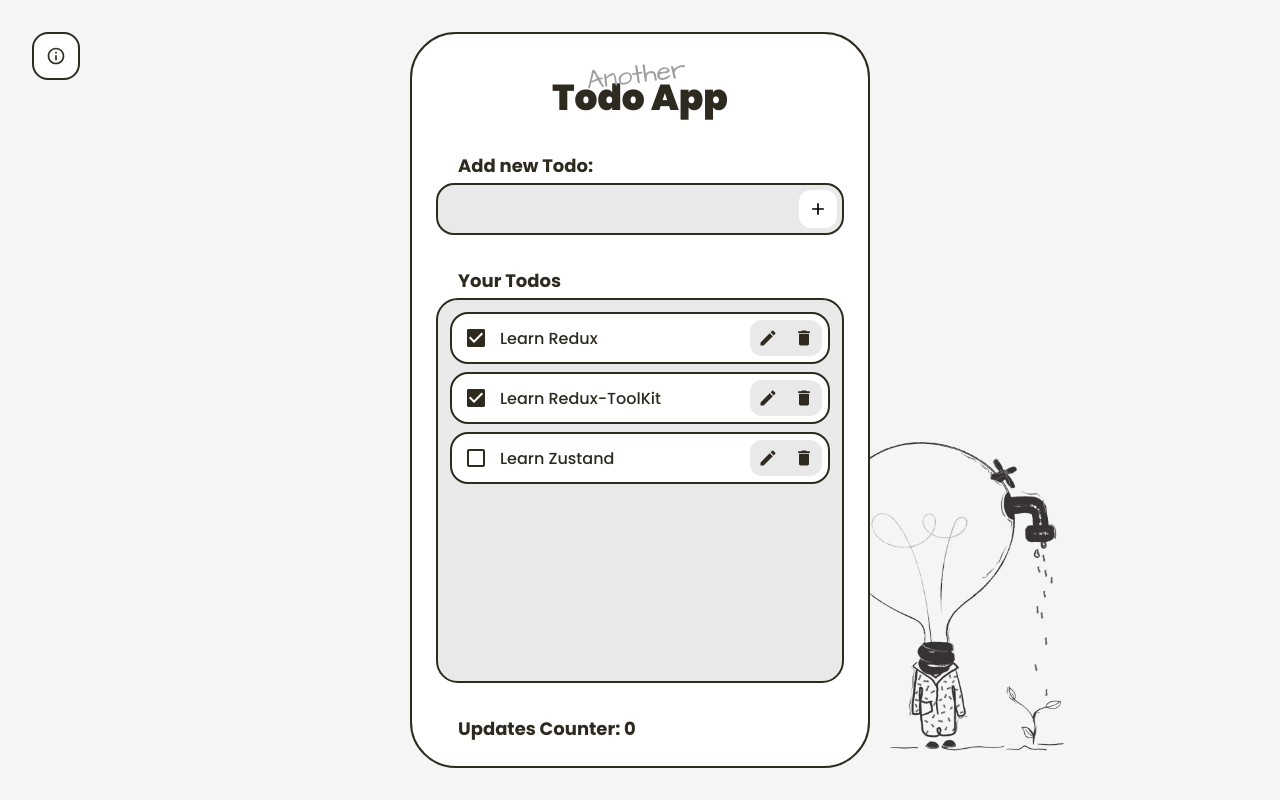
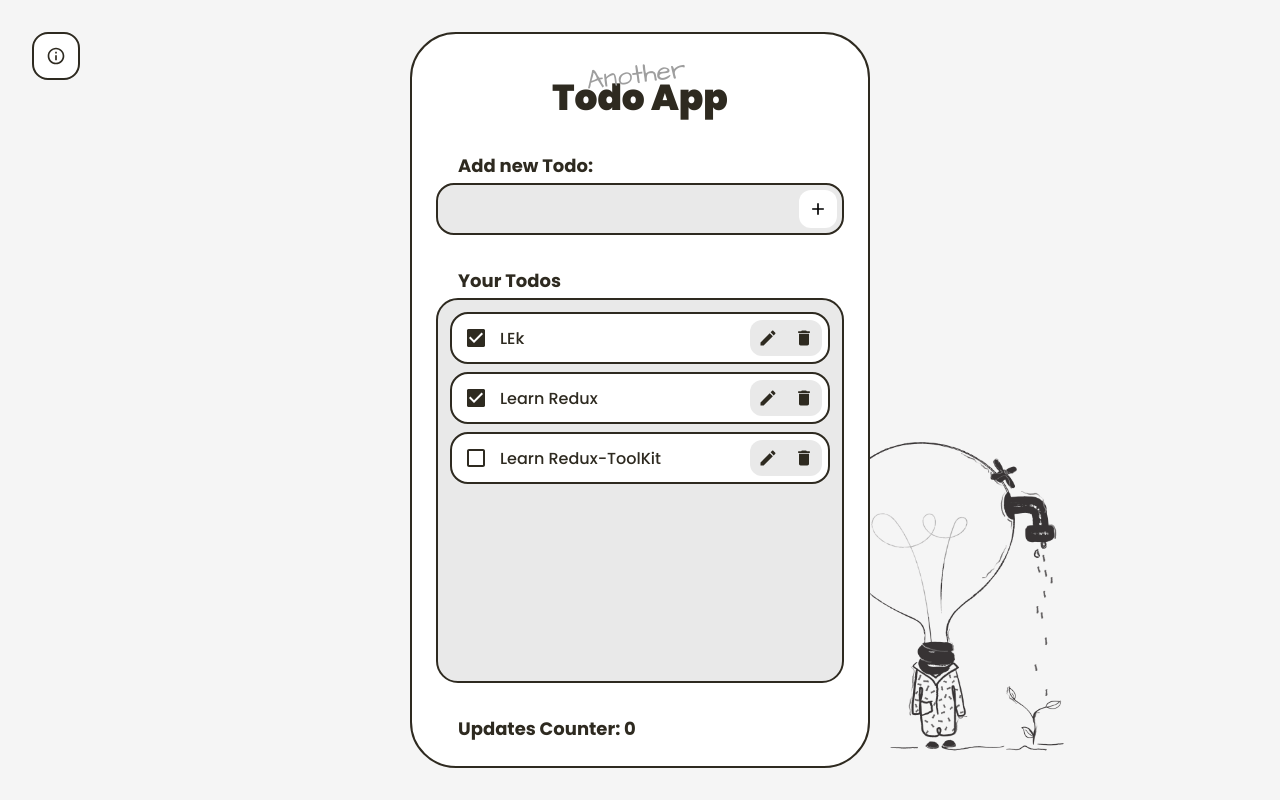
Before and after one commit to Leandrocoelho1/redux-vs-rtk-vs-easy-peasy, a React (Create React App) app: page / in a window 1280 px wide. Built offline with nearby package versions, Linux system fonts and the light colour scheme.

Commit message:
add zustand initial config

```diff
--- a/package.json
+++ b/package.json
@@ -28,7 +28,8 @@
     "redux-thunk": "^2.3.0",
     "styled-components": "^5.1.1",
     "typescript": "~3.7.2",
-    "uuid": "^8.3.0"
+    "uuid": "^8.3.0",
+    "zustand": "^2.2.4"
   },
   "scripts": {
     "start": "react-scripts start",
--- a/src/components/Counter/index.tsx
+++ b/src/components/Counter/index.tsx
@@ -1,12 +1,18 @@
 import React from "react";
+
 // For Redux and RTK
-import { useSelector } from "react-redux";
+// import { useSelector } from "react-redux";
+
+// For Zustand
+import useStore from "../../zustand";
 
 import { State } from "../../type";
 import { Container } from "./styles";
 
 const Counter: React.FC = () => {
-  const updatesCounter = useSelector((state: State) => state.counter);
+  // const updatesCounter = useSelector((state: State) => state.counter);
+
+  const updatesCounter = useStore((state) => state.counter);
   return (
     <Container>
       <h2>Updates Counter: {updatesCounter}</h2>
--- a/src/components/Form/index.tsx
+++ b/src/components/Form/index.tsx
@@ -6,19 +6,24 @@
   useEffect,
 } from "react";
 import { MdAdd, MdCheck, MdClose } from "react-icons/md";
+
 // For Redux and RTK
-import { useSelector, useDispatch } from "react-redux";
-import {
-  createTodoActionCreator,
-  editTodoActionCreator,
-  selectTodoActionCreator,
-} from "../../redux-og";
+// import { useSelector, useDispatch } from "react-redux";
+// import {
+//   createTodoActionCreator,
+//   editTodoActionCreator,
+//   selectTodoActionCreator,
+// } from "../../redux-rtk";
+
+// For Zustand
+import useStore from "../../zustand";
 
 import { Todo, State } from "../../type";
 import { Container } from "./styles";
 
 const AddTodoForm: React.FC = () => {
-  const dispatch = useDispatch();
+  // const dispatch = useDispatch();
+  const addTodo = useStore((state) => state.addTodo);
   const addTodoInput = useRef<HTMLInputElement>(null);
   const [addTodoValue, setAddTodoValue] = useState<string>("");
 
@@ -33,7 +38,8 @@
       return;
     }
 
-    dispatch(createTodoActionCreator({ desc: addTodoValue }));
+    addTodo(addTodoValue);
+    // dispatch(createTodoActionCreator({ desc: addTodoValue }));
     setAddTodoValue("");
   };
   return (
@@ -59,7 +65,9 @@
 }
 
 const EditTodoForm: React.FC<EditTodoProps> = ({ selectedTodo }) => {
-  const dispatch = useDispatch();
+  // const dispatch = useDispatch();
+
+  const { editTodo, selectTodo } = useStore((state) => state);
   const editTodoInput = useRef<HTMLInputElement>(null);
   const [editTodoValue, setEditTodoValue] = useState<string>(selectedTodo.desc);
 
@@ -74,14 +82,17 @@
       return;
     }
 
-    dispatch(
-      editTodoActionCreator({ id: selectedTodo.id, desc: editTodoValue })
-    );
-    dispatch(selectTodoActionCreator({ id: "" }));
+    // dispatch(
+    //   editTodoActionCreator({ id: selectedTodo.id, desc: editTodoValue })
+    //   );
+    editTodo(selectedTodo.id, editTodoValue);
+    selectTodo("");
+    // dispatch(selectTodoActionCreator({ id: "" }));
   };
 
   const handleCancelEdit = (): void => {
-    dispatch(selectTodoActionCreator({ id: "" }));
+    // dispatch(selectTodoActionCreator({ id: "" }));
+    selectTodo("");
   };
 
   useEffect(() => {
@@ -111,15 +122,18 @@
 };
 
 const Form: React.FC = () => {
-  const todos = useSelector((state: State) => state.todos);
-  const selectedTodoId = useSelector((state: State) => state.selectedTodo);
+  // const todos = useSelector((state: State) => state.todos);
+  // const selectedTodoId = useSelector((state: State) => state.selectedTodo);
+
+  const { todos, selectedTodo: selectedTodoId } = useStore((state) => state);
   const selectedTodo =
-    (selectedTodoId && todos.find((todo) => todo.id === selectedTodoId)) ||
+    (selectedTodoId &&
+      todos.find((todo: Todo) => todo.id === selectedTodoId)) ||
     null;
   return (
     <Container>
       {selectedTodo ? (
-        <EditTodoForm selectedTodo={selectedTodo} />
+        <EditTodoForm key={selectedTodo.id} selectedTodo={selectedTodo} />
       ) : (
         <AddTodoForm />
       )}
--- a/src/components/Form/styles.ts
+++ b/src/components/Form/styles.ts
@@ -24,7 +24,7 @@
     transition: ${({ theme }) => theme.transitions.smooth};
 
     &:focus-within {
-      background: ${({ theme }) => darken(0.15, theme.colors.grayMedium)};
+      background: ${({ theme }) => darken(0.08, theme.colors.grayMedium)};
     }
 
     input {
--- a/src/components/Todos/index.tsx
+++ b/src/components/Todos/index.tsx
@@ -1,13 +1,17 @@
 import React from "react";
 import { AnimatePresence } from "framer-motion";
 import { MdModeEdit, MdDelete } from "react-icons/md";
+
 // For Redux and RTK
-import { useSelector, useDispatch } from "react-redux";
-import {
-  deleteTodoActionCreator,
-  toggleTodoActionCreator,
-  selectTodoActionCreator,
-} from "../../redux-og";
+// import { useSelector, useDispatch } from "react-redux";
+// import {
+//   deleteTodoActionCreator,
+//   toggleTodoActionCreator,
+//   selectTodoActionCreator,
+// } from "../../redux-rtk";
+
+// For Zustand
+import useStore from "../../zustand";
 
 import { State, Todo as TodoType } from "../../type";
 import { Container, TodoContainer } from "./styles";
@@ -51,28 +55,35 @@
 };
 
 const Todos: React.FC = () => {
-  const dispatch = useDispatch();
-  const todos = useSelector((state: State) => state.todos);
+  // const dispatch = useDispatch();
+  // const todos = useSelector((state: State) => state.todos);
+
+  const { todos, deleteTodo, toggleTodo, selectTodo } = useStore(
+    (state) => state
+  );
 
   const handleToggle = (todo: TodoType): void => {
-    dispatch(
-      toggleTodoActionCreator({ id: todo.id, isComplete: !todo.isComplete })
-    );
+    // dispatch(
+    //   toggleTodoActionCreator({ id: todo.id, isComplete: !todo.isComplete })
+    // );
+    toggleTodo(todo.id);
   };
 
   const handleSelectToEdit = (id: string): void => {
-    dispatch(selectTodoActionCreator({ id }));
+    // dispatch(selectTodoActionCreator({ id }));
+    selectTodo(id);
   };
 
   const handleDelete = (id: string): void => {
-    dispatch(deleteTodoActionCreator({ id }));
+    // dispatch(deleteTodoActionCreator({ id }));
+    deleteTodo(id);
   };
   return (
     <Container>
       <h2>Your Todos</h2>
       <div>
         <AnimatePresence>
-          {todos.map((todo) => (
+          {todos.map((todo: any) => (
             <Todo
               key={todo.id}
               todo={todo}
--- a/src/index.tsx
+++ b/src/index.tsx
@@ -2,7 +2,8 @@
 import ReactDOM from "react-dom";
 import { Provider } from "react-redux";
 
-import store from "./redux-og";
+// Change import from Redux ou RTK
+import store from "./redux-rtk";
 
 import App from "./App";
 
--- /dev/null
+++ b/src/zustand.ts
@@ -0,0 +1,70 @@
+import produce from "immer";
+import create from "zustand";
+import { v1 as uuid } from "uuid";
+
+import { Todo } from "./type";
+
+const immer = (config: any) => (set: any, get: any, api: any) =>
+  config((fn: any) => set(produce(fn)), get, api);
+
+const store = (set: any, get: any) => ({
+  todos: [
+    {
+      id: uuid(),
+      desc: "LEk",
+      isComplete: true,
+    },
+    {
+      id: uuid(),
+      desc: "Learn Redux",
+      isComplete: true,
+    },
+    {
+      id: uuid(),
+      desc: "Learn Redux-ToolKit",
+      isComplete: false,
+    },
+  ],
+  selectedTodo: null,
+  counter: 0,
+  addTodo: (description: string) =>
+    set((state: any) => {
+      const todo = { id: uuid(), desc: description, isComplete: false };
+      state.todos.push(todo);
+      state.counter++;
+    }),
+  deleteTodo: (id: string) =>
+    set((state: any) => {
+      const index = state.todos.findIndex((todo: any) => todo.id === id);
+      state.todos.splice(index, 1);
+      state.counter++;
+    }),
+  editTodo: (id: string, description: string) =>
+    set((state: any) => {
+      const todoToEdit = state.todos.find((todo: any) => todo.id === id);
+      if (todoToEdit) {
+        todoToEdit.desc = description;
+      }
+      state.counter++;
+    }),
+  toggleTodo: (id: string) =>
+    set((state: any) => {
+      const todoToToggle = state.todos.find((todo: any) => todo.id === id);
+      if (todoToToggle) {
+        todoToToggle.isComplete = !todoToToggle.isComplete;
+      }
+      state.counter++;
+    }),
+  selectTodo: (id: string) =>
+    set((state: any) => {
+      if (id.length) {
+        state.selectedTodo = id;
+      } else {
+        state.selectedTodo = null;
+      }
+    }),
+});
+
+const [useStore] = create(immer(store));
+
+export default useStore;
```
Also changed, not shown: 1 other file (tests, documents, lock files or other folders).
